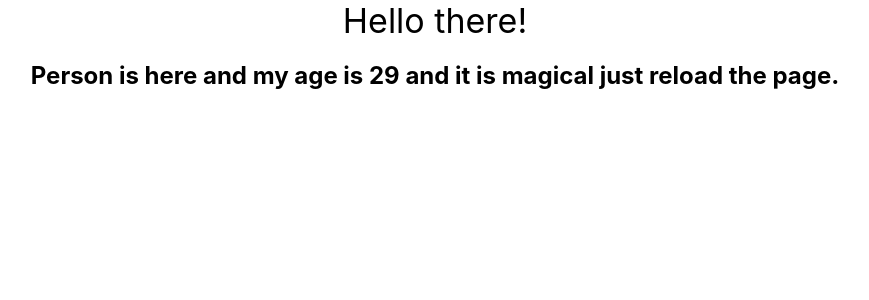
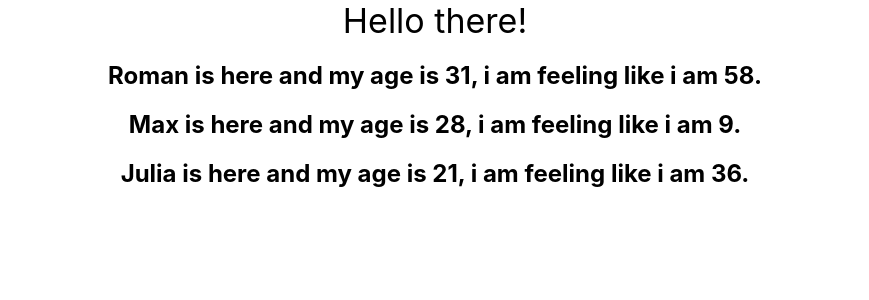
Before and after one commit to Rrroman/react-learning, a React (Create React App) app in the folder my-app/: page / in a window 1280 px wide. Shown: the top 300 px of the page, without its empty margins (205-1074 px from the left). Built offline with nearby package versions, Linux system fonts and the light colour scheme.

Commit message:
feat: working with props

```diff
--- a/my-app/src/App.js
+++ b/my-app/src/App.js
@@ -7,7 +7,9 @@ class App extends Component {
     return (
       <div className="App">
         <div className="app__title">Hello there!</div>
-        <Person />
+        <Person name="Roman" age="31" />
+        <Person name="Max" age="28" />
+        <Person name="Julia" age="21" />
       </div>
     );
   }
--- a/my-app/src/Person/Person.js
+++ b/my-app/src/Person/Person.js
@@ -1,10 +1,10 @@
 import React from 'react';
 
-const person = () => {
+const person = (props) => {
   return (
     <h2>
-      Person is here and my age is {Math.floor(Math.random() * 30)} and it is
-      magical just reload the page.
+      {props.name} is here and my age is {props.age}, i am feeling like i am{' '}
+      {Math.floor(Math.random() * 60)}.
     </h2>
   );
 };
```
